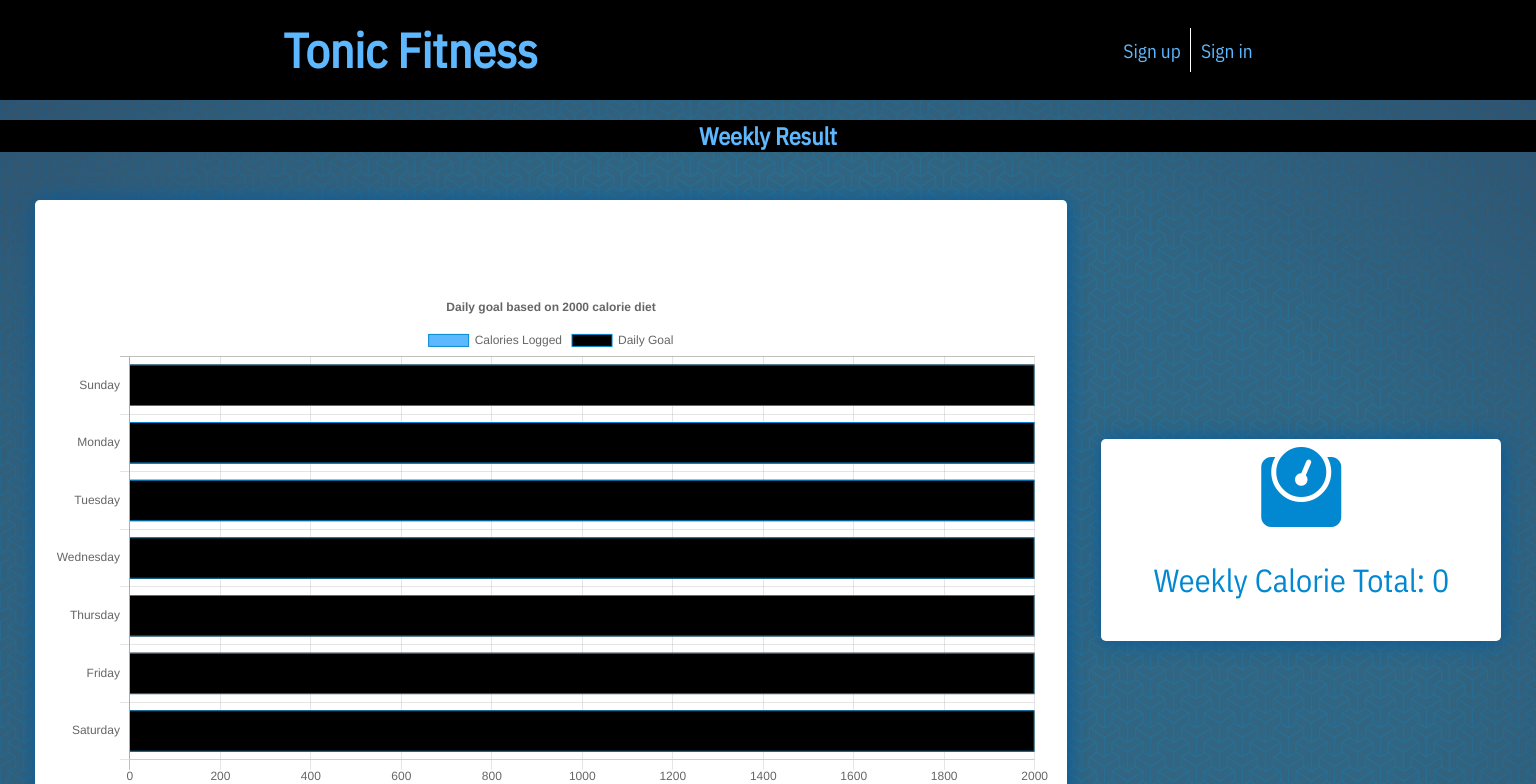
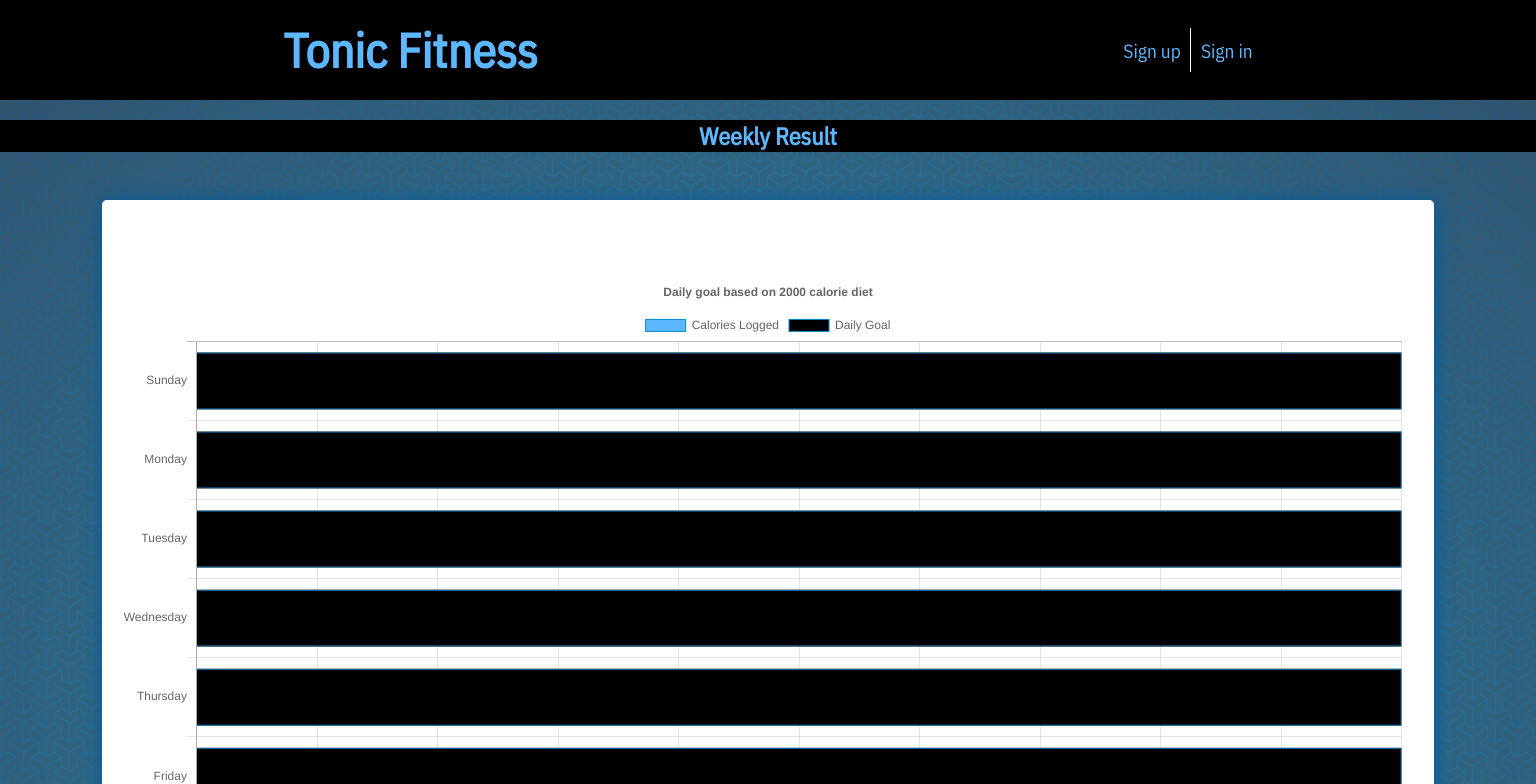
Before and after one commit to chingu-voyages/geckos-project-11, a React (Create React App) app in the folder tonic-fitness/: page /results in a window 1536 px wide. Shown: the top 784 px of the page. Built offline with nearby package versions, Linux system fonts and the light colour scheme.

Commit message:
Sizing good on Results up to 2000px

```diff
--- a/tonic-fitness/src/stylesheets/Results.scss
+++ b/tonic-fitness/src/stylesheets/Results.scss
@@ -113,3 +113,42 @@
   }
 
 }
+
+@media only screen and (min-width:1400px) {
+
+  #results {
+
+    .chart {
+      width: 1300px;
+      height: 800px;
+    }
+
+  }
+
+}
+
+@media only screen and (min-width:1700px) {
+
+  #results {
+
+    .chart {
+      width: 1600px;
+      height: 1000px;
+    }
+
+  }
+
+}
+
+@media only screen and (min-width:2000px) {
+
+  #results {
+
+    .chart {
+      width: 1900px;
+      height: 1100px;
+    }
+
+  }
+
+}
```
